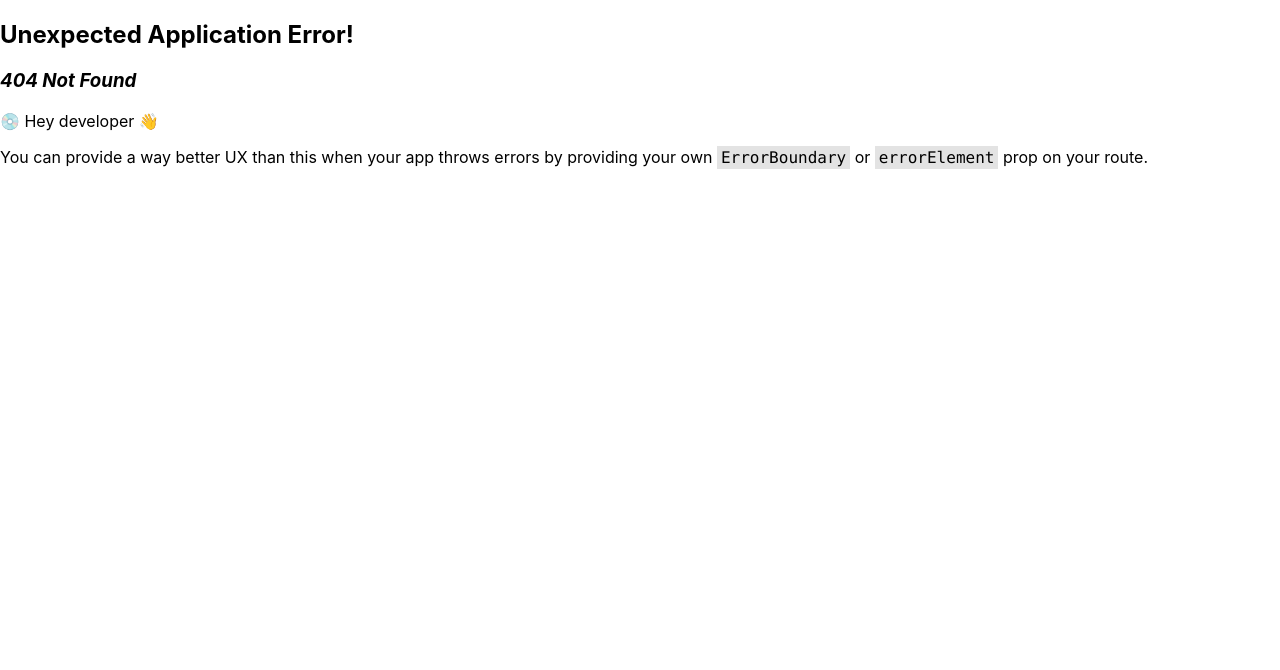
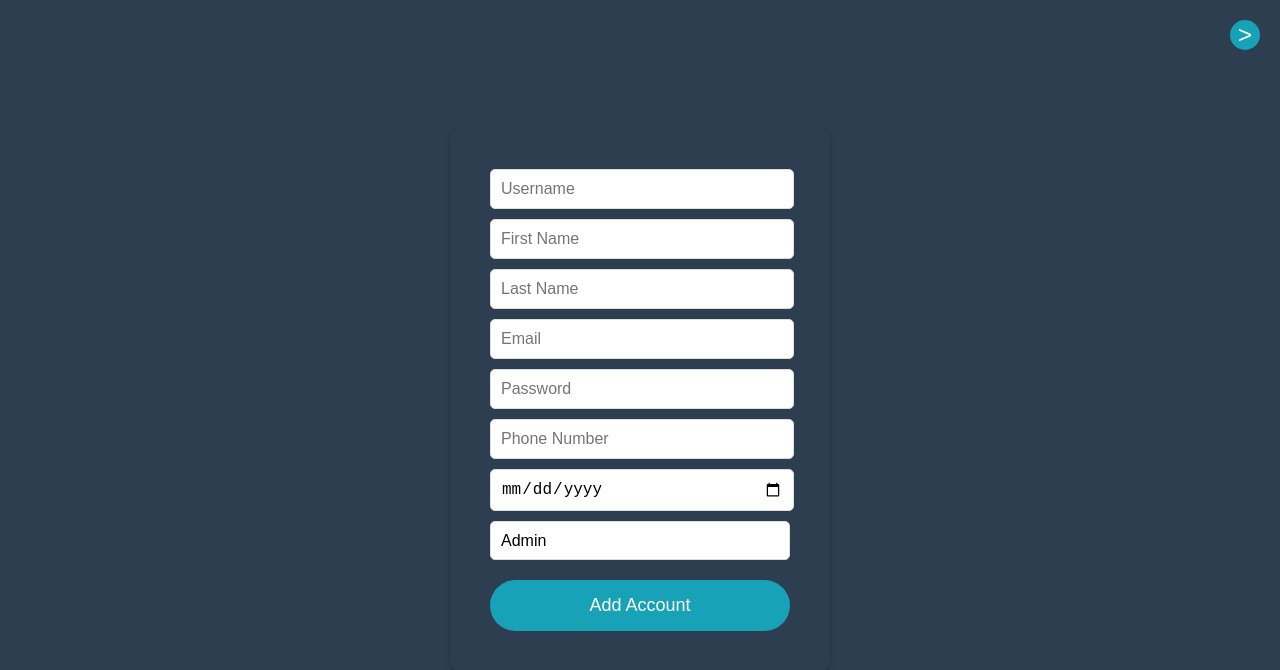
Before and after one commit to EliasXabs/WorkProgressTimesheet, a React (Create React App) app in the folder FrontEnd/: page /create-account in a window 1280 px wide. Before the commit this address had no page. Shown: the top 670 px of the page. Built offline with nearby package versions, Linux system fonts and the light colour scheme.

Commit message:
Added Admin + Create account

```diff
--- /dev/null
+++ b/FrontEnd/src/Accountform.js
@@ -0,0 +1,221 @@
+import React, { useState } from 'react';
+import { Link } from 'react-router-dom';
+import { useNavigate } from 'react-router-dom';
+import axios from 'axios';
+
+
+const styles = {
+  pageContainer: {
+    position: 'relative',
+    backgroundColor: '#2C3E50',
+    width: '100vw',
+    height: '100vh',
+    display: 'flex',
+    flexDirection: 'column',
+    justifyContent: 'center',
+    alignItems: 'center',
+  },
+  formContainer: {
+    boxShadow: '0 2px 4px rgba(0, 0, 0, 0.2)',
+    borderRadius: '10px',
+    padding: '40px',
+    display: 'flex',
+    flexDirection: 'column',
+    alignItems: 'center',
+    justifyContent: 'center',
+    width: '300px',
+  },
+  input: {
+    width: '94%',
+    padding: '10px',
+    marginBottom: '10px',
+    borderRadius: '5px',
+    border: '1px solid #ddd',
+    fontSize: '16px',
+  },
+  select: {
+    width: '100%',
+    padding: '10px',
+    marginBottom: '10px',
+    borderRadius: '5px',
+    border: '1px solid #ddd',
+    fontSize: '16px',
+    background: 'white',
+    appearance: 'none',
+  },
+  button: {
+    backgroundColor: '#17A2B8',
+    color: 'white',
+    padding: '15px 30px',
+    borderRadius: '30px',
+    border: 'none',
+    fontSize: '18px',
+    cursor: 'pointer',
+    marginTop: '10px',
+    width: '100%',
+    transition: 'background-color 0.3s',
+  },
+  nextButton: {
+    position: 'absolute',
+    top: '20px',
+    right: '20px',
+    backgroundColor: '#17A2B8',
+    color: 'white',
+    border: 'none',
+    borderRadius: '50%',
+    width: '30px',
+    height: '30px',
+    display: 'flex',
+    alignItems: 'center',
+    justifyContent: 'center',
+    cursor: 'pointer',
+    fontSize: '24px',
+    textDecoration: 'none',
+  },
+};
+
+function AccountForm() {
+  const [isButtonHovered, setIsButtonHovered] = useState(false);
+  const [formData, setFormData] = useState({
+    Username: '',
+    Password: '',
+    FirstName: '',
+    LastName: '',
+    DateOfBirth: '',
+    Email: '',
+    Number: '',
+    Role: '',
+  });
+
+  const navigate = useNavigate();
+
+  const handleChange = (event) => {
+    const { name, value } = event.target;
+    setFormData(prevState => ({
+      ...prevState,
+      [name]: value
+    }));
+  };
+
+  const handleSubmit = async (event) => {
+    event.preventDefault();
+    console.log('Form Data:', formData);
+
+    const apiUrl = 'http://localhost:8081/api/auth/createuser';
+
+    try {
+      // Make a POST request to the backend with the formData
+      const response = await axios.post(apiUrl, {
+        Username: formData.Username,
+        Password: formData.Password,
+        FirstName: formData.FirstName,
+        LastName: formData.LastName,
+        DateOfBirth: formData.DateOfBirth,
+        Email: formData.Email,
+        Number: formData.Number,
+        Role: formData.Role
+      });
+
+      console.log('Success:', response.data);
+      navigate('/admin');
+    } catch (error) {
+      console.error('Error creating user:', error.response ? error.response.data : error.message);
+    }
+  };
+
+  const handleNextClick = () => {
+    navigate('/admin'); // The URL should match your routing setup for the PickForm
+  };
+
+  return (
+    <div style={styles.pageContainer}>
+      <div style={styles.formContainer}>
+        <form onSubmit={handleSubmit}>
+          <input
+            style={styles.input}
+            type="text"
+            name="Username"
+            value={formData.Username}
+            onChange={handleChange}
+            placeholder="Username"
+          />
+          <input
+            style={styles.input}
+            type="text"
+            name="FirstName"
+            value={formData.FirstName}
+            onChange={handleChange}
+            placeholder="First Name"
+          />
+          <input
+            style={styles.input}
+            type="text"
+            name="LastName"
+            value={formData.LastName}
+            onChange={handleChange}
+            placeholder="Last Name"
+          />
+          <input
+            style={styles.input}
+            type="email"
+            name="Email"
+            value={formData.Email}
+            onChange={handleChange}
+            placeholder="Email"
+          />
+          <input
+            style={styles.input}
+            type="password"
+            name="Password"
+            value={formData.Password}
+            onChange={handleChange}
+            placeholder="Password"
+          />
+          <input
+            style={styles.input}
+            type="tel"
+            name="Number"
+            value={formData.Number}
+            onChange={handleChange}
+            placeholder="Phone Number"
+          />
+          <input
+            style={styles.input}
+            type="date"
+            name="DateOfBirth"
+            value={formData.DateOfBirth}
+            onChange={handleChange}
+          />
+          <select
+            style={styles.select}
+            name="position"
+            value={formData.position} // Controlled by React state
+            onChange={handleChange}
+          >
+            <option value="" disabled hidden>Position</option>
+            <option value="Admin">Admin</option>
+            <option value="TeamLeader">TeamLeader</option>
+            <option value="User">User</option>
+          </select>
+          <button
+            style={isButtonHovered ? { ...styles.button, backgroundColor: '#1DA1F2' } : styles.button}
+            onMouseEnter={() => setIsButtonHovered(true)}
+            onMouseLeave={() => setIsButtonHovered(false)}
+            onClick={handleSubmit}
+            type="submit"
+          >
+            Add Account
+          </button>
+        </form>
+      </div>
+      <button
+        style={styles.nextButton}
+        onClick={handleNextClick}
+      >
+        &#x3e; {/* Right arrow symbol */}
+      </button>
+    </div>
+  );
+}
+
+export default AccountForm;
--- a/FrontEnd/src/App.js
+++ b/FrontEnd/src/App.js
@@ -34,7 +34,7 @@ const LoginPage = () => {
         const userRole = response.data.user.Role;
         switch (userRole) {
           case 'Admin':
-            window.location.href = '/admin-dashboard';
+            window.location.href = '/admin';
             break;
           case 'User':
             window.location.href = '/employee-dashboard';
--- /dev/null
+++ b/FrontEnd/src/admin.js
@@ -0,0 +1,124 @@
+import React, { useState } from 'react';
+import { useNavigate } from 'react-router-dom';
+
+const styles = {
+  adminPage: {
+    backgroundColor: '#2C3E50',
+    height: '100vh',
+    display: 'flex',
+    flexDirection: 'column',
+    alignItems: 'center',
+    justifyContent: 'space-around',
+    padding: '70px',
+    boxSizing: 'border-box',
+  },
+  buttonGroup: {
+    display: 'flex',
+    flexDirection: 'row',
+    justifyContent: 'space-evenly',
+    width: '150%',
+    maxWidth: '800px',
+    margin: '15px 0',
+  },
+  linkButton: (isHovered) => ({
+    backgroundColor: isHovered ? '#1DA1F2' : '#17A2B8',
+    color: 'white',
+    textDecoration: 'none',
+    border: 'none',
+    borderRadius: '30px',
+    display: 'flex',
+    alignItems: 'center',
+    justifyContent: 'center',
+    textAlign: 'center',
+    cursor: 'pointer',
+    fontSize: '16px',
+    width: '180px',
+    height: '50px',
+    padding: '0 10px',
+    margin: '15px',
+    transition: 'background-color 0.3s ease',
+  }),
+  logoutButton: (isHovered) => ({
+    backgroundColor: isHovered ? '#FF6347' : '#E74C3C',
+    color: 'white',
+    textDecoration: 'none',
+    border: 'none',
+    borderRadius: '30px',
+    display: 'flex',
+    alignItems: 'center',
+    justifyContent: 'center',
+    textAlign: 'center',
+    cursor: 'pointer',
+    fontSize: '16px',
+    width: '180px',
+    height: '50px',
+    padding: '0 10px',
+    position: 'absolute', // Position the logout button absolutely
+    top: '20px', // 20px from the top
+    right: '20px', // 20px from the right
+    transition: 'background-color 0.3s ease',
+  })
+};
+
+function AdminPage() {
+  const [hoverIndex, setHoverIndex] = useState(-1); // Track hover state for each button
+  const navigate = useNavigate();
+
+  const handleNavigation = (path) => {
+    navigate(path);
+  };
+
+  return (
+    <div style={styles.adminPage}>
+      <div style={styles.buttonGroup}>
+        {["Create Account", "Edit Account", "Delete Account"].map((text, index) => (
+          <button
+            key={text}
+            onClick={() => handleNavigation(`/${text.toLowerCase().replace(/ /g, '-')}`)}
+            style={styles.linkButton(hoverIndex === index)}
+            onMouseEnter={() => setHoverIndex(index)}
+            onMouseLeave={() => setHoverIndex(-1)}
+          >
+            {text}
+          </button>
+        ))}
+      </div>
+      <div style={styles.buttonGroup}>
+        {["Create Task", "Edit Task", "Delete Task"].map((text, index) => (
+          <button
+            key={text}
+            onClick={() => handleNavigation(`/${text.toLowerCase().replace(/ /g, '-')}`)}
+            style={styles.linkButton(hoverIndex === index + 3)} // Offset by 3 for next row
+            onMouseEnter={() => setHoverIndex(index + 3)}
+            onMouseLeave={() => setHoverIndex(-1)}
+          >
+            {text}
+          </button>
+        ))}
+      </div>
+      <div style={styles.buttonGroup}>
+        {["Create Notification", "Edit Notification", "Delete Notification"].map((text, index) => (
+          <button
+            key={text}
+            onClick={() => handleNavigation(`/${text.toLowerCase().replace(/ /g, '-')}`)}
+            style={styles.linkButton(hoverIndex === index + 6)} // Offset by 6 for next row
+            onMouseEnter={() => setHoverIndex(index + 6)}
+            onMouseLeave={() => setHoverIndex(-1)}
+          >
+            {text}
+          </button>
+        ))}
+      </div>
+      <button
+        onClick={() => handleNavigation('/')}
+        style={styles.logoutButton(hoverIndex === 9)}
+        onMouseEnter={() => setHoverIndex(9)}
+        onMouseLeave={() => setHoverIndex(-1)}
+      >
+        Log Out
+      </button>
+    </div>
+  );
+}
+
+export default AdminPage;
```
Also changed, not shown: FrontEnd/src/index.js (+10 -0 lines).
